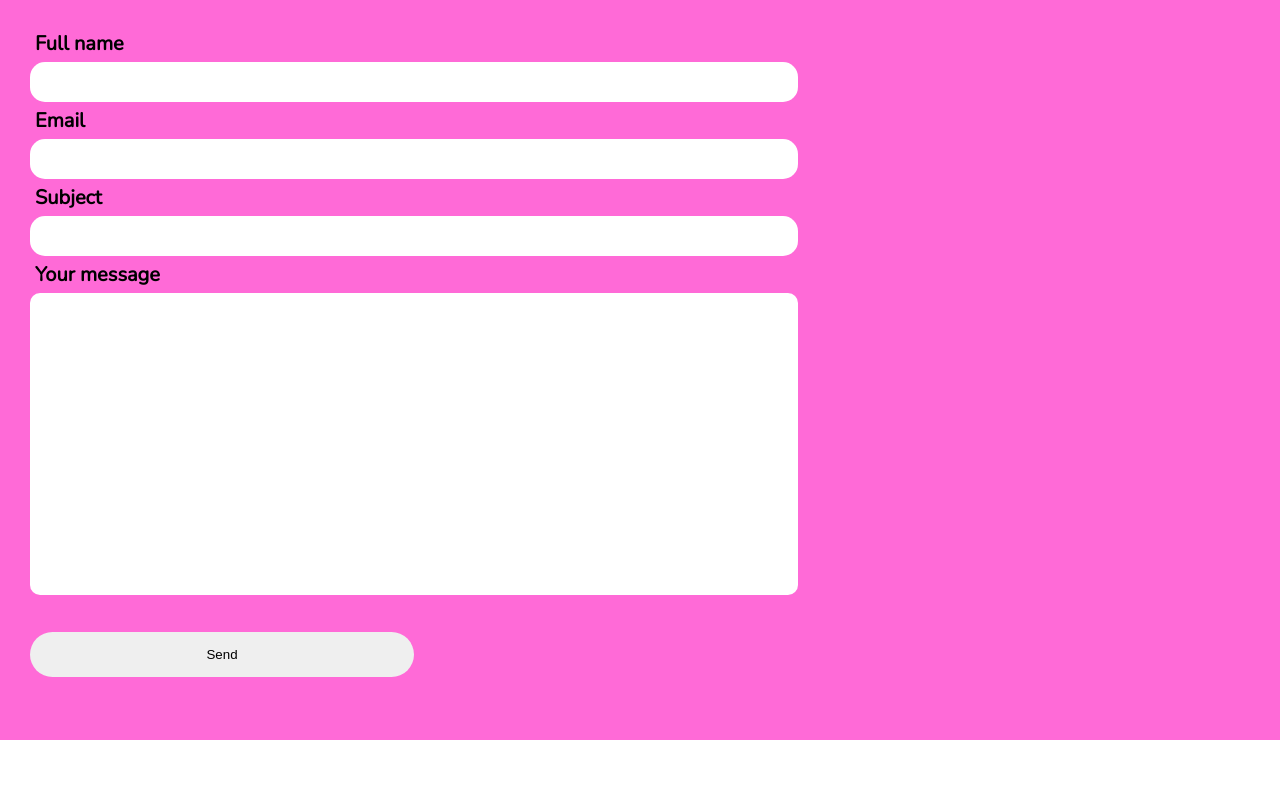
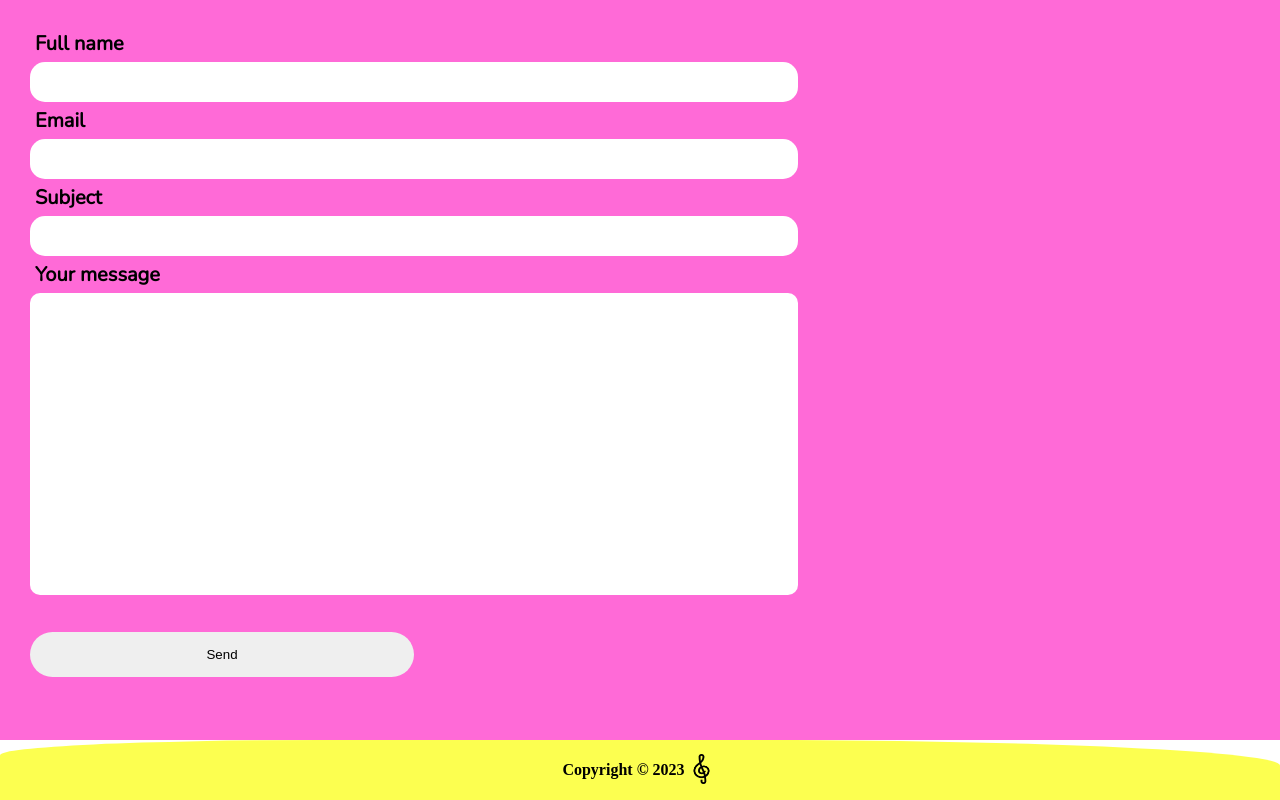
Before and after one commit to Yulanyandrea/Yula_GatsbyWebPage, a Gatsby site: page /home/Home in a window 1280 px wide. Shown: the part 3246-4046 px from the top of the page. Before the commit the page ends 3986 px from the top, so only its background shows below. Built offline with nearby package versions, Linux system fonts and the light colour scheme; Gatsby itself is replaced by a stand-in of ours; a web font is replaced by a local one.

Commit message:
footer design

```diff
--- /dev/null
+++ b/src/components/footer/Footer.jsx
@@ -0,0 +1,14 @@
+import * as React from 'react';
+import note from '../../images/note.png';
+import './style.css';
+
+const Footer = () => {
+  return (
+    <main className="footer">
+      <h4 className="footer__text">Copyright © 2023</h4>
+      <img src={note} alt="" className="footer__img" />
+    </main>
+  )
+}
+
+export default Footer;
--- /dev/null
+++ b/src/components/footer/style.css
@@ -0,0 +1,13 @@
+.footer{
+  background-color: #fcff50;
+  display: flex;
+  justify-content: center;
+  border-radius: 25% 42% 0 0;
+
+}
+
+.footer__img{
+  width: 33px;
+  height: 30px;
+  padding-top: 14px;
+}
--- a/src/pages/home/Home.jsx
+++ b/src/pages/home/Home.jsx
@@ -6,6 +6,7 @@ import SectionThree from '../../components/sectionThree/SectionThree';
 import Background from '../../components/background/Background';
 import SectionFour from '../../components/sectionFour/SectionFour';
 import SectionFive from '../../components/sectionFive/SectionFive';
+import Footer from '../../components/footer/Footer';
 import './style.css';
 
 const Home = () => {
@@ -20,6 +21,8 @@ const Home = () => {
        <SectionThree />
        <SectionFour />
        <SectionFive />
+      <Footer />
+
 
     </section>
 
```
